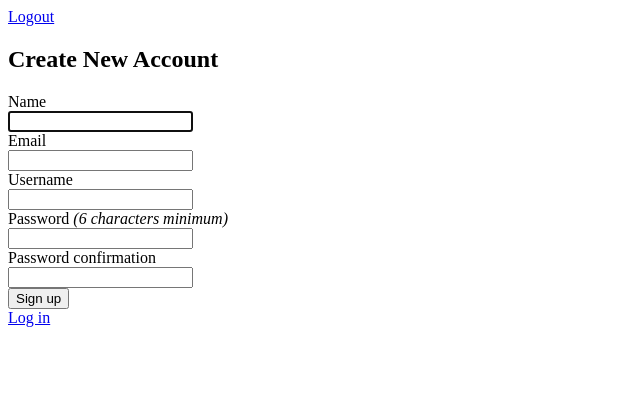
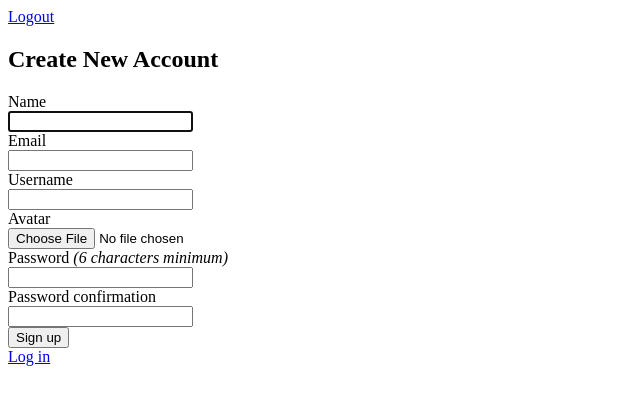
Before and after one commit to Elisebassett/anchors_away, a Rails app: page /users/sign_up in a window 1280 px wide. Shown: the top 405 px of the page, without its empty margins (0-640 px from the left). Run offline with Rails 7, Linux system fonts and the light colour scheme; style sheets or scripts are compiled from the project's sources; parts of the project's set-up code (start-up, migrations or seed data) failed here and were passed over; some libraries are stand-ins or nearby versions.

Commit message:
fixes #22 fixes #26

```diff
--- a/app/controllers/users/registrations_controller.rb
+++ b/app/controllers/users/registrations_controller.rb
@@ -40,12 +40,12 @@ class Users::RegistrationsController < Devise::RegistrationsController
 
   # If you have extra params to permit, append them to the sanitizer.
   def configure_sign_up_params
-    devise_parameter_sanitizer.permit(:sign_up, keys: [:name, :username])
+    devise_parameter_sanitizer.permit(:sign_up, keys: [:name, :username, :avatar])
   end
 
   # If you have extra params to permit, append them to the sanitizer.
   def configure_account_update_params
-    devise_parameter_sanitizer.permit(:account_update, keys: [:name, :username])
+    devise_parameter_sanitizer.permit(:account_update, keys: [:name, :username, :avatar])
   end
 
   # The path used after sign up.
--- a/app/models/user.rb
+++ b/app/models/user.rb
@@ -3,6 +3,9 @@ class User < ApplicationRecord
   # :confirmable, :lockable, :timeoutable and :omniauthable
   devise :database_authenticatable, :registerable,
          :recoverable, :rememberable, :trackable, :validatable
+
+  has_attached_file :avatar, styles: { medium: "300x300>", thumb: "100x100>" }, default_url: "/images/:style/missing.png"
+  validates_attachment_content_type :avatar, content_type: /\Aimage\/.*\z/
 
   has_many :boats
   has_many :jobs
--- a/app/views/boats/_boat.html.erb
+++ b/app/views/boats/_boat.html.erb
@@ -12,7 +12,7 @@
 		<%= f.submit "Make Changes", class: 'boat_make_changes' %>
 		<% if boat.user == current_user %>
 			<i class="boat_edit">Edit</i>
-			<%= link_to "Delete", boat_path, method: :delete, class: "delete_boat" %>
+			<%= link_to "Delete", boat, method: :delete, class: "delete_boat", remote: true %>
 		<% end %>
 	<% end %>
 </div>
--- a/app/views/jobs/_job.html.erb
+++ b/app/views/jobs/_job.html.erb
@@ -17,7 +17,7 @@
 		<%= f.submit "Make Changes", class: 'job_make_changes' %>
 		<% if job.user == current_user %>
 			<i class="job_edit">Edit</i>
-			<%= link_to "Delete", job_path, method: :delete, class: "delete_job" %>
+			<%= link_to "Delete", job, method: :delete, class: "delete_job", remote: true %>
 		<% end %>
 	<% end %>
 </div>
--- a/app/views/users/registrations/new.html.erb
+++ b/app/views/users/registrations/new.html.erb
@@ -1,4 +1,5 @@
 <h2>Create New Account</h2>
+
 
 <%= form_for(resource, as: resource_name, url: registration_path(resource_name)) do |f| %>
   <%= devise_error_messages! %>
@@ -16,6 +17,11 @@
   <div class="field">
     <%= f.label :username %><br />
     <%= f.text_field :username %>
+  </div>
+
+  <div class="field">
+    <%= f.label :avatar %><br />
+    <%= f.file_field :avatar %>
   </div>
 
   <div class="field">
--- a/app/views/users/show.html.erb
+++ b/app/views/users/show.html.erb
@@ -4,6 +4,8 @@
 <%= link_to "Add a Job", new_job_path %>
 <%= link_to "Browse Boats", boat_path %>
 <%= link_to "Browse Jobs", job_path %>
+<br>
+<%= image_tag current_user.avatar.url(:medium) %>
 <h2>My Boats</h2>
 <% @boats.each do |boat| %>
 	<%= render :partial => 'boats/boat', :object => boat %>
```
Also changed, not shown: app/views/users/registrations/edit.html.erb (+11 -1 lines), db/migrate/20171121171550_add_attachment_avatar_to_users.rb (added, +11 -0 lines), Gemfile, Gemfile.lock, db/schema.rb, 6 other files.
